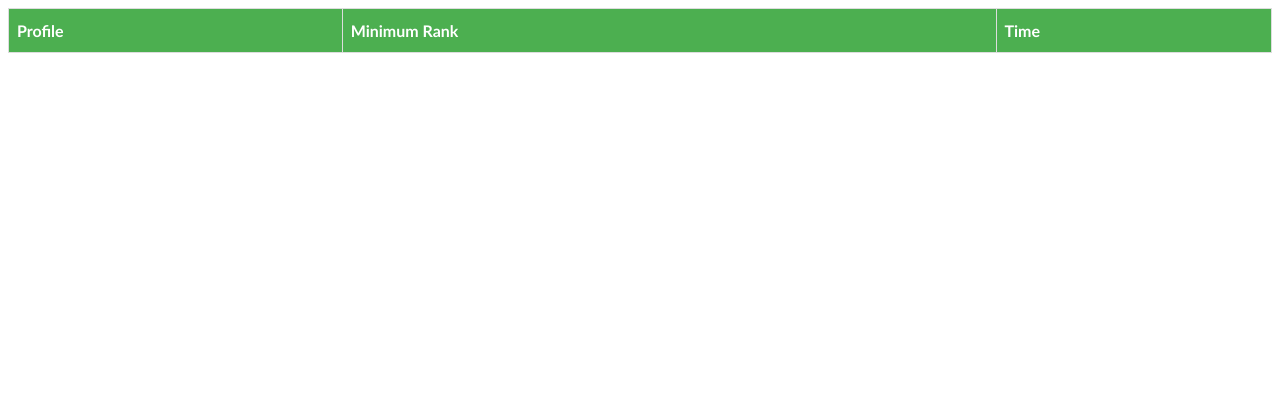
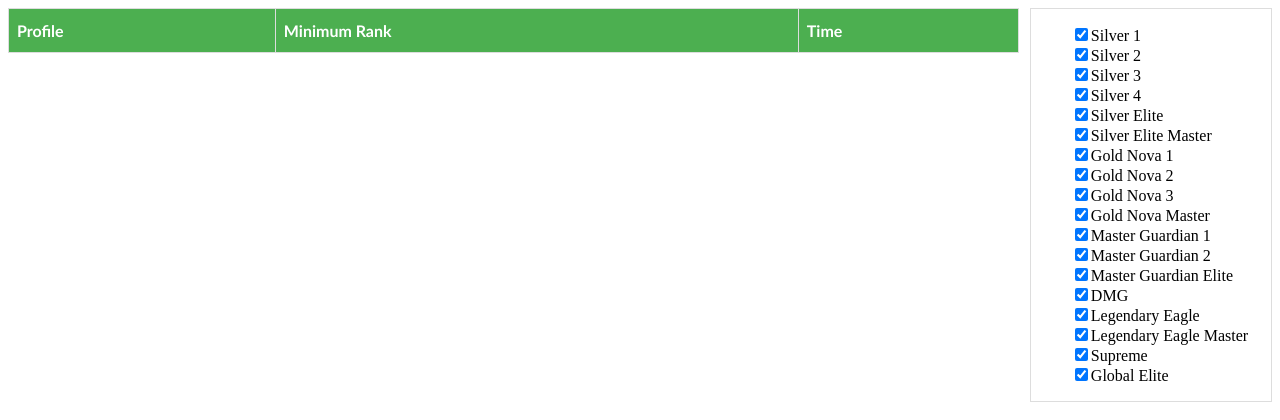
Before and after one commit to valtercorreia/findMM, a website: page index.html in a window 1280 px wide. Drawn offline with Linux system fonts and the light colour scheme.

Commit message:
Ranks can now be filtered

```diff
--- a/index.html
+++ b/index.html
@@ -1,68 +1,44 @@
 <html>
 <head>
-<style>
-#profiles {
-    font-family: "Trebuchet MS", Arial, Helvetica, sans-serif;
-    border-collapse: collapse;
-    width: 100%;
-}
-
-#profiles td, #profiles th {
-    border: 1px solid #ddd;
-    padding: 8px;
-}
-
-#profiles tr:nth-child(even){background-color: #f2f2f2;}
-
-#profiles tr:hover {background-color: #ddd;}
-
-#profiles th {
-    padding-top: 12px;
-    padding-bottom: 12px;
-    text-align: left;
-    background-color: #4CAF50;
-    color: white;
-}
-</style>
+    <link rel="stylesheet" type="text/css" href="style.css">
+    <script src="webJS.js"></script>
 </head>
 <body>
-
+<div id="content">
     <table id="profiles">
-  <tr>
+      <tr class="show">
         <th>Profile</th>
         <th>Minimum Rank</th>
         <th>Time</th>
       </tr>
     </table>
 
+    <div id="filters">
+        <ul>
+            <li><input type="checkbox" onclick="filterRanks(this);" checked name="rank" id="Silver 1">Silver 1</li>
+            <li><input type="checkbox" onclick="filterRanks(this);" checked name="rank" id="Silver 2">Silver 2</li>
+            <li><input type="checkbox" onclick="filterRanks(this);" checked name="rank" id="Silver 3">Silver 3</li>
+            <li><input type="checkbox" onclick="filterRanks(this);" checked name="rank" id="Silver 4">Silver 4</li>
+            <li><input type="checkbox" onclick="filterRanks(this);" checked name="rank" id="Silver Elite">Silver Elite</li>
+            <li><input type="checkbox" onclick="filterRanks(this);" checked name="rank" id="Silver Elite Master">Silver Elite Master</li>
+            <li><input type="checkbox" onclick="filterRanks(this);" checked name="rank" id="Gold 1">Gold Nova 1</li>
+            <li><input type="checkbox" onclick="filterRanks(this);" checked name="rank" id="Gold 2">Gold Nova 2</li>
+            <li><input type="checkbox" onclick="filterRanks(this);" checked name="rank" id="Gold 3">Gold Nova 3</li>
+            <li><input type="checkbox" onclick="filterRanks(this);" checked name="rank" id="Gold 4">Gold Nova Master</li>
+            <li><input type="checkbox" onclick="filterRanks(this);" checked name="rank" id="Master Guardian">Master Guardian 1</li>
+            <li><input type="checkbox" onclick="filterRanks(this);" checked name="rank" id="Master Guardian">Master Guardian 2</li>
+            <li><input type="checkbox" onclick="filterRanks(this);" checked name="rank" id="Master Guardian Elite">Master Guardian Elite</li>
+            <li><input type="checkbox" onclick="filterRanks(this);" checked name="rank" id="DMG">DMG</li>
+            <li><input type="checkbox" onclick="filterRanks(this);" checked name="rank" id="Legendary Eagle">Legendary Eagle</li>
+            <li><input type="checkbox" onclick="filterRanks(this);" checked name="rank" id="Legendary Eagle Master">Legendary Eagle Master</li>
+            <li><input type="checkbox" onclick="filterRanks(this);" checked name="rank" id="Supreme">Supreme</li>
+            <li><input type="checkbox" onclick="filterRanks(this);" checked name="rank" id="Global Elite">Global Elite</li>
+        </ul>
+    </div>
 
-<script>
-var webSocket = new WebSocket("ws://localhost:9000");
+    <br style="clear:both;"/>
 
-webSocket.onmessage = function (messageEvent){
-
-    var msgReceivedSplitted = messageEvent.data.split("|");
-
-    // Add a new row
-
-    var newRow = document.createElement("tr");
-    var profileTh = document.createElement("td");
-    profileTh.innerText = msgReceivedSplitted[0];
-    newRow.appendChild(profileTh);
-
-    var rankTh = document.createElement("td");
-    rankTh.innerText = msgReceivedSplitted[1];
-    newRow.appendChild(rankTh);
-
-    var timeTh = document.createElement("td");
-    timeTh.innerText = "<1min";
-    newRow.appendChild(timeTh);
-
-    document.getElementById("profiles").children[0].appendChild(newRow);
-
-    console.log(event.data);
-}
-</script>
+</div>
 
 </body>
 </html>
--- a/main.js
+++ b/main.js
@@ -24,7 +24,7 @@ var ranksObj = {
     "silver elite":"Silver Elite",
     "se": "Silver Elite",
     "sem":"Silver Elite Master",
-    "s1":"Gold 1",
+    "g1":"Gold 1",
     "gn1": "Gold 1",
     "gold1":"Gold 1",
     "gold 1":"Gold 1",
--- /dev/null
+++ b/style.css
@@ -0,0 +1,35 @@
+#profiles {
+    font-family: "Trebuchet MS", Arial, Helvetica, sans-serif;
+    border-collapse: collapse;
+    width: 80%;
+    float: left;
+}
+
+#profiles td, #profiles th {
+    border: 1px solid #ddd;
+    padding: 8px;
+}
+
+#profiles tr:nth-child(even){background-color: #f2f2f2;}
+
+#profiles tr:hover {background-color: #ddd;}
+
+
+#profiles th {
+    padding-top: 12px;
+    padding-bottom: 12px;
+    text-align: left;
+    background-color: #4CAF50;
+    color: white;
+}
+
+#filters {
+    width: 19%;
+    float: right;
+    border: 1px solid #ddd;
+}
+
+li {
+    list-style: none;
+
+}
--- /dev/null
+++ b/webJS.js
@@ -0,0 +1,59 @@
+var webSocket = new WebSocket("ws://localhost:9000");
+
+webSocket.onmessage = function (messageEvent){
+
+    var msgReceivedSplitted = messageEvent.data.split("|");
+
+    // Add a new row
+
+    var newRow = document.createElement("tr");
+    var profileTh = document.createElement("td");
+    profileTh.innerHTML = "<a href='" + msgReceivedSplitted[0] + "'>" + msgReceivedSplitted[0] + "</a>";
+    newRow.appendChild(profileTh);
+
+    var rankTh = document.createElement("td");
+    rankTh.innerText = msgReceivedSplitted[1];
+    newRow.appendChild(rankTh);
+
+    var timeTh = document.createElement("td");
+    var currTime = new Date();
+    var hours =  currTime.getHours();
+    if(hours < 10){
+        hours = "0" + hours;
+    }
+    var minutes =  currTime.getMinutes();
+    if(minutes < 10){
+        minutes = "0" + minutes;
+    }
+    timeTh.innerText = hours + ":" + minutes;
+    newRow.appendChild(timeTh);
+
+    if(document.getElementById(rankTh.innerText).checked){
+        newRow.style.display = "";
+    }else {
+        newRow.style.display = "none";
+    }
+
+    document.getElementById("profiles").children[0].appendChild(newRow);
+
+
+    console.log(event.data);
+}
+
+function filterRanks(checkboxData) {
+
+  table = document.getElementById("profiles");
+  tr = table.getElementsByTagName("tr");
+
+  // Loop through all table rows, and hide those who don't match the search query
+  for (i = 1; i < tr.length; i++) {
+    rank = tr[i].children[1].innerText;
+    if (checkboxData.id == rank) {
+        if(checkboxData.checked){
+           tr[i].style.display = "";
+        }else {
+            tr[i].style.display = "none";
+        }
+    }
+  }
+}
```
Lines whose indentation alone changed are shown as unchanged.
